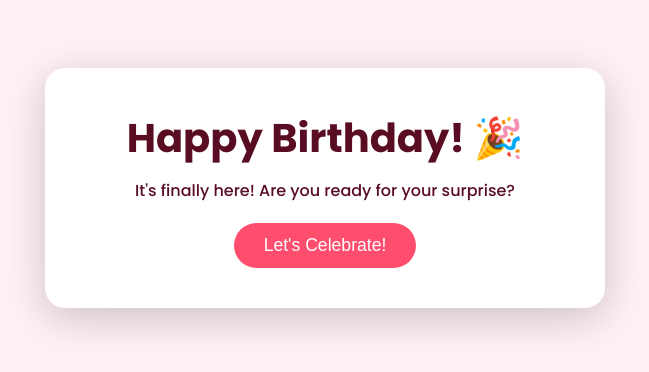
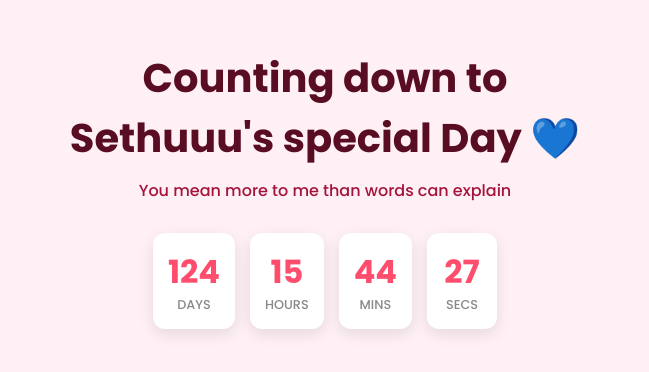
Before and after one commit to AdithyanR-creator/Birthday-site, a plain HTML site: page index.html in a window 1280 px wide. Shown: the part 212-584 px from the top of the page, without its empty margins (315-964 px from the left). Drawn offline with nearby package versions, Linux system fonts and the light colour scheme.

Commit message:
Update index.html

```diff
--- a/index.html
+++ b/index.html
@@ -426,7 +426,7 @@
         }
 
         // DEV MODE: Uncomment this line to skip countdown for testing
-         switchScreen('screen-modal');
+        // switchScreen('screen-modal');
 
     </script>
 </body>
```
